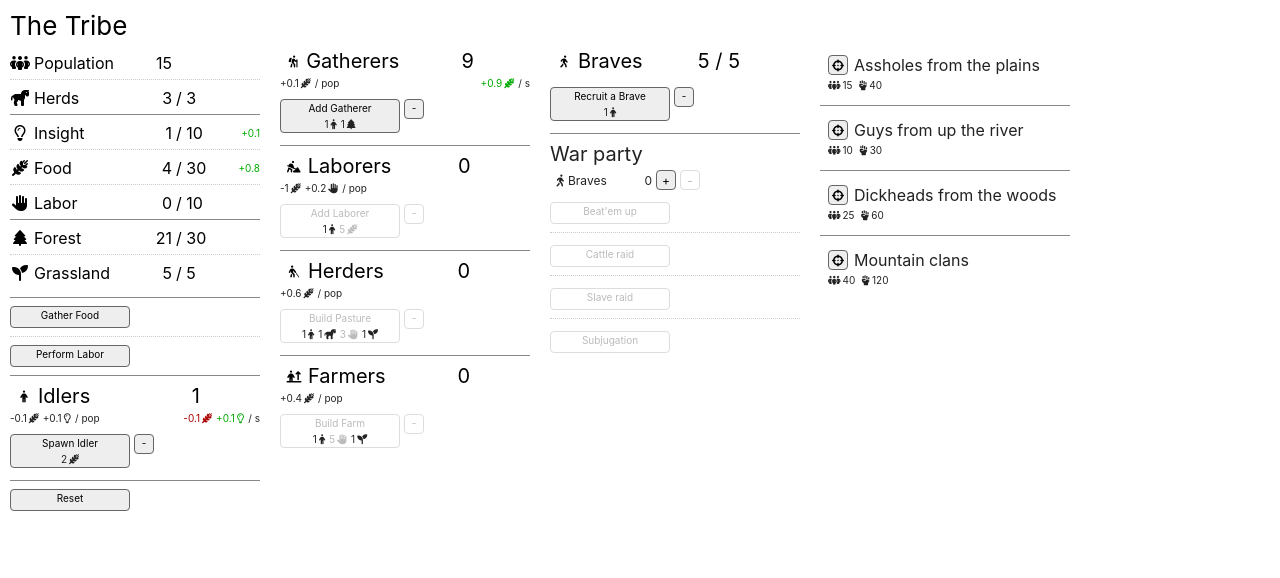
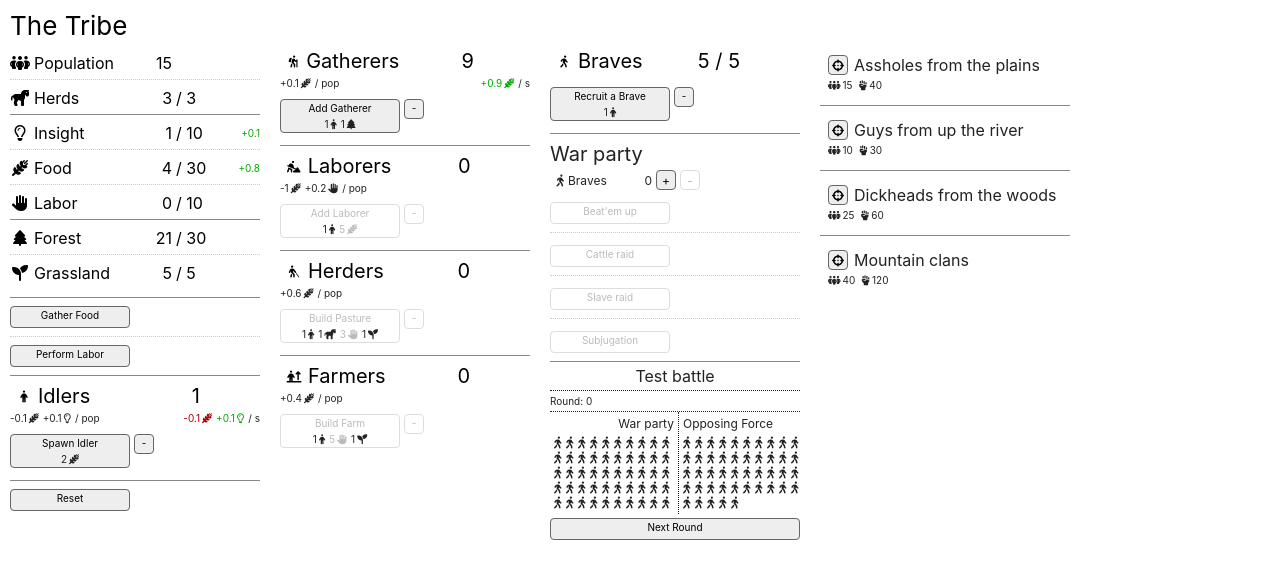
Before and after one commit to socha23/civlite, a React (Create React App) app: page / in a window 1280 px wide. Shown: the top 578 px of the page. Built offline with nearby package versions, Linux system fonts and the light colour scheme.

Commit message:
basic battles!

```diff
--- a/src/index.css
+++ b/src/index.css
@@ -36,3 +36,13 @@ code {
   border-bottom-style: dotted;
   border-width: 1px;
 }
+
+.dottedDividersParent > :not(:last-child) {
+  border-bottom-style: dotted;
+  border-width: 1px;
+}
+
+.dottedHorizontalDividersParent > :not(:last-child) {
+  border-right-style: dotted;
+  border-width: 1px;
+}
--- /dev/null
+++ b/src/model/battleModel.tsx
@@ -0,0 +1,164 @@
+import { Labels, LogMessages } from "../view/icons"
+import { Action, action } from "./action"
+import { Log } from "./log"
+import { PopType } from "./pops"
+
+
+type CombatantParams = {
+    type: PopType
+    count: number
+}
+
+class Combatant {
+    type: PopType
+    initialCount: number
+    count: number
+    force: Force
+
+    constructor(type: PopType, count: number, force: Force) {
+        this.type = type
+        this.initialCount = count
+        this.count = count
+        this.force = force
+    }
+
+    get description() {
+        return LogMessages.CombatantDescription(this.force.ours ? LogMessages.OwnershipOurs : LogMessages.OwnershipEnemy, this.type)
+    }
+
+    rollInitiative(): number {
+        return Math.random()
+    }
+
+    rollSingleDamage(defender: Combatant) {
+        if (Math.random() > 0.9) {
+            return 1
+        } else {
+            return 0
+        }
+    }
+
+    rollDamage(defender: Combatant) {
+        let result = 0
+        for (let i = 0; i < this.count; i++) {
+            result += this.rollSingleDamage(defender)
+        }
+        return result
+    }
+
+
+    receiveDamage(attacker: Combatant, damage: number) {
+        const perished = damage // scaling here
+        const actuallyPerished = Math.min(this.count, perished)
+        this.count -= actuallyPerished
+        return actuallyPerished
+    }
+}
+
+export class Force {
+    title: string
+    ours: boolean
+    combatants: Combatant[]
+
+    constructor(title: string, ours: boolean, combatants: CombatantParams[]) {
+        this.title = title
+        this.ours = ours
+        this.combatants = combatants.map(p => new Combatant(p.type, p.count, this))
+    }
+
+    get activeCombatants() {
+        return this.combatants.filter(c => c.count > 0)
+    }
+
+    findDefender(attacker: Combatant): Combatant | undefined {
+        const a = this.activeCombatants
+        if (a.length === 0) {
+            return undefined
+        }
+        return a[0]
+    }
+
+}
+
+class Battle {
+    title: string
+    attacker: Force
+    defender: Force
+    round: number = 0
+    log: Log = new Log
+
+    constructor(title: string, attacker: Force, defender: Force) {
+        this.title = title
+        this.attacker = attacker
+        this.defender = defender
+    }
+
+    rollInitiative(combatants: Combatant[]) {
+        const initiative = new Map<Combatant, number>()
+        this.activeCombatants.forEach(c => {
+            const i = c.rollInitiative()
+            this.log.trace(LogMessages.RolledInitiative(c.description, i))
+            initiative.set(c, i)
+        })
+        combatants.sort((a, b) => initiative.get(b)!! - initiative.get(a)!!)
+    }
+
+    combatantTakesRound(c: Combatant) {
+        const opposingForce = c.force === this.attacker ? this.defender : this.attacker
+        const defender = opposingForce.findDefender(c)
+        if (defender) {
+            const roll = c.rollDamage(defender)
+            const casulties = defender.receiveDamage(c, roll)
+            this.log.info(LogMessages.CombatantAttacks(c.description, defender.description, roll, casulties))
+        }
+
+    }
+
+    nextRound() {
+        this.round++
+        this.log.info("------------------------------")
+        this.log.info(LogMessages.BattleRoundBegins(this.round))
+        this.log.info("------------------------------")
+
+        let combatants = this.activeCombatants
+        this.rollInitiative(combatants)
+        combatants.forEach(c => {
+            this.combatantTakesRound(c)
+        })
+
+    }
+
+    get activeCombatants() {
+        return [
+            ...this.attacker.combatants,
+            ...this.defender.combatants,
+        ]
+    }
+}
+
+
+class BattleModel {
+    battle: Battle
+    nextRoundAction: Action
+
+    constructor(battle: Battle) {
+      this.battle = battle
+      this.nextRoundAction = action({
+        action:() => {this.battle.nextRound()}
+        })
+    }
+}
+
+export function testBattleModel() {
+    return new BattleModel(
+        new Battle(
+            "Test battle",
+            new Force("War party", true, [
+                {type: PopType.Brave, count: 50}
+            ]),
+            new Force("Opposing Force", false, [
+                {type: PopType.Brave, count: 45}
+            ]),
+        )
+    )
+}
--- a/src/model/gameModel.tsx
+++ b/src/model/gameModel.tsx
@@ -6,6 +6,7 @@ import { ResourcesModel } from "./resourcesModel"
 import { onTick } from "./timer"
 import MilitaryModel from "./militaryModel"
 import CivilizationsModel from "./civsModel"
+import { testBattleModel } from "./battleModel"
 
 export class GameModel implements GameModelInterface {
   tick: number = 0
@@ -14,6 +15,7 @@ export class GameModel implements GameModelInterface {
   population = new PopulationModel()
   civilizations = new CivilizationsModel()
   military = new MilitaryModel(this.population, this.civilizations)
+  testBattle = testBattleModel()
 
   filterUnsatisfiableCosts(costs: CostElem[]): CostElem[] {
     return this.resources.filterUnsatisfiableCosts(costs)
--- /dev/null
+++ b/src/model/log.tsx
@@ -0,0 +1,36 @@
+enum LogLevel {
+    Trace = 0,
+    Info = 1,
+}
+
+
+
+export type LogMessage = {
+    level: LogLevel
+    message: string
+}
+
+export class Log {
+    _messages: LogMessage[]
+
+    constructor() {
+        this._messages = []
+    }
+
+    info(message: string) {
+        this.log(message, LogLevel.Info)
+    }
+
+    trace(message: string) {
+        this.log(message, LogLevel.Trace)
+    }
+
+    log(message: string, level: LogLevel) {
+        this._messages.push({message: message, level: level})
+    }
+
+    get messages() {
+        return this._messages.map(m => m.message)
+    }
+
+}
--- /dev/null
+++ b/src/view/battle.tsx
@@ -0,0 +1,146 @@
+import React from 'react';
+import { Box } from './box'
+import { GameModel } from '../model/gameModel'
+import { PopType } from '../model/pops';
+import { Colors, FontSizes, Icons, Labels } from './icons';
+import { ActionProps, propsForAction, ActionButton, ActionRow } from './action';
+import { formatNumber } from '../model/utils';
+import { Force } from '../model/battleModel';
+import { LogProps, LogView, logProps } from './log';
+
+
+type CombatantProps = {
+  type: PopType,
+  count: number,
+  initialCount: number,
+}
+
+type ForceProps = {
+  title: string,
+  attacker: boolean,
+  combatants: CombatantProps[],
+}
+
+export type BattleProps = {
+  title: string,
+  attacker: ForceProps,
+  defender: ForceProps,
+  round: number,
+  nextRound: ActionProps,
+  log: LogProps,
+}
+
+function forceProps(force: Force, attacker: boolean): ForceProps {
+  return {
+    title: force.title,
+    attacker: attacker,
+    combatants: force.combatants.map(c => ({
+      type: c.type,
+      count: c.count,
+      initialCount: c.initialCount
+    }))
+  }
+}
+
+export function battleProps(model: GameModel): BattleProps {
+  const b = model.testBattle.battle
+  return {
+    title: b.title,
+    attacker: forceProps(b.attacker, true),
+    defender: forceProps(b.defender, false),
+    round: b.round,
+    nextRound: propsForAction(model, model.testBattle.nextRoundAction, {
+
+    }),
+    log: logProps(b.log),
+  }
+}
+
+type DudeProps = {
+  type: PopType,
+  alive: boolean,
+}
+
+export const SingleDudeView = (p: DudeProps) => <div style={{
+  color: p.alive ? Colors.default : Colors.grayedOut,
+  width: 12,
+}}>
+  <i className={Icons[p.type]}/>
+</div>
+
+const DUDES_PER_ROW = 10
+
+function dudeProps(p: CombatantProps): DudeProps[][] {
+  let currentRow: DudeProps[] = []
+  const result = [currentRow]
+  for (let i = 0; i < p.initialCount; i++) {
+    currentRow.push({type: p.type, alive: i < p.count})
+    if ((i + 1) % DUDES_PER_ROW === 0) {
+      currentRow = []
+      result.push(currentRow)
+    }
+  }
+  return result
+}
+
+const CombatantView = (p: CombatantProps) => <div style={{
+  display: "flex",
+  flexDirection: "column",
+}}>
+  {
+    dudeProps(p).map((r, rIdx) => <div key={rIdx} style ={{
+      display: "flex",
+    }}>
+      {r.map((d, idx) => <SingleDudeView key={idx} {...d}/>)}
+      </div>)
+  }
+</div>
+
+const ForceView = (p: ForceProps) => <div style={{
+  flexGrow: 1,
+  display: "flex",
+  flexDirection: "column",
+  padding: 4,
+  alignItems: p.attacker ? "end" : "start",
+  fontSize: FontSizes.normal,
+}}>
+  <div style={{paddingBottom: 4}}>
+    {p.title}
+  </div>
+  {p.combatants.map((c, idx) => <CombatantView key={idx} {...c}/>)}
+</div>
+
+export const BattleView = (p: BattleProps) =>
+  <Box>
+    <div className="dottedDividersParent" style={{
+      display: "flex",
+      flexDirection: "column",
+    }}>
+      <div style={{
+        paddingTop: 4,
+        paddingBottom: 4,
+        fontSize: FontSizes.normalPlus,
+        textAlign: "center",
+      }}>
+        {p.title}
+      </div>
+      <div style={{
+        paddingTop: 4,
+        paddingBottom: 4,
+      }}>
+        Round: {p.round}
+      </div>
+      <div
+        className='dottedHorizontalDividersParent'
+        style={{
+          display: "flex"
+        }}>
+        <ForceView {...p.attacker}/>
+        <ForceView {...p.defender}/>
+      </div>
+    </div>
+    <div style={{paddingTop: 4}}>
+      <ActionButton title="Next Round" {...p.nextRound}/>
+    </div>
+    <LogView {...p.log}/>
+    </Box>
--- a/src/view/gameView.tsx
+++ b/src/view/gameView.tsx
@@ -8,6 +8,7 @@ import { ResourceGatheringBox, ResourceGatheringProps, resourceGatheringProps }
 import { PopBox, PopBoxProps, popBoxProps } from './popBox';
 import { MilitaryProps, MilitaryView, militaryProps } from './military';
 import { CivilizationsView, CivsProps, civsProps } from './civs';
+import { BattleProps, BattleView, battleProps } from './battle';
 
 
 export type GameViewProps = {
@@ -19,6 +20,7 @@ export type GameViewProps = {
   resourceGathering: ResourceGatheringProps,
   military: MilitaryProps,
   civilizations: CivsProps,
+  testBattle: BattleProps,
 }
 
 export function gameViewProps(model: GameModel, onReset: () => void): GameViewProps {
@@ -35,6 +37,7 @@ export function gameViewProps(model: GameModel, onReset: () => void): GameViewPr
     },
     military: militaryProps(model),
     civilizations: civsProps(model),
+    testBattle: battleProps(model),
   }
 }
 
@@ -93,6 +96,7 @@ export const GameView = (p: GameViewProps) =>
         <div className='dividersParent'>
           <PopsView pops={p.pops} column={2}/>
           <MilitaryView {...p.military}/>
+          <BattleView {...p.testBattle}/>
         </div>
         <div>
           <CivilizationsView {...p.civilizations}/>
--- a/src/view/icons.tsx
+++ b/src/view/icons.tsx
@@ -1,6 +1,7 @@
 import { ResourceType } from '../model/resources';
 import { PopType } from '../model/pops';
 import { WarType } from '../model/wars';
+import { formatNumber } from '../model/utils';
 
 export const DividerColors = {
     mid: "#888",
@@ -42,7 +43,19 @@ export const Icons = {
     target: "fa-solid fa-crosshairs"
 }
 
+
+export const LogMessages = {
+    BattleRoundBegins: (i: number) => `Round ${i} begins`,
+    CombatantDescription: (ownership: string, type: PopType) => `${ownership} ${Labels.Plural[type]}`,
+    RolledInitiative: (combatant: string, initiative: number) => `${combatant} rolls ${formatNumber(initiative)}`,
+    CombatantAttacks: (attacker: string, defender: string, roll: number, casulties: number) => `${attacker} roll ${formatNumber(roll)} attacking ${defender}. ${casulties} perish.`,
+    OwnershipOurs: "Ours",
+    OwnershipEnemy: "Enemy",
+}
+
 export const Labels = {
+
+
     Target: "Target",
 
     StartWar: "Go fight",
--- /dev/null
+++ b/src/view/log.tsx
@@ -0,0 +1,24 @@
+import React from 'react';
+import { Log } from '../model/log';
+
+
+export type LogProps = {
+  messages: string[],
+}
+
+export function logProps(log: Log): LogProps {
+  return {
+    messages: log.messages,
+  }
+}
+
+export const LogView = (p: LogProps) => <div style={{
+  display: "flex",
+  flexDirection: "column",
+}}>
+  {p.messages.map((m, idx) => <div>
+    {m}
+  </div>
+
+  )}
+</div>
```
